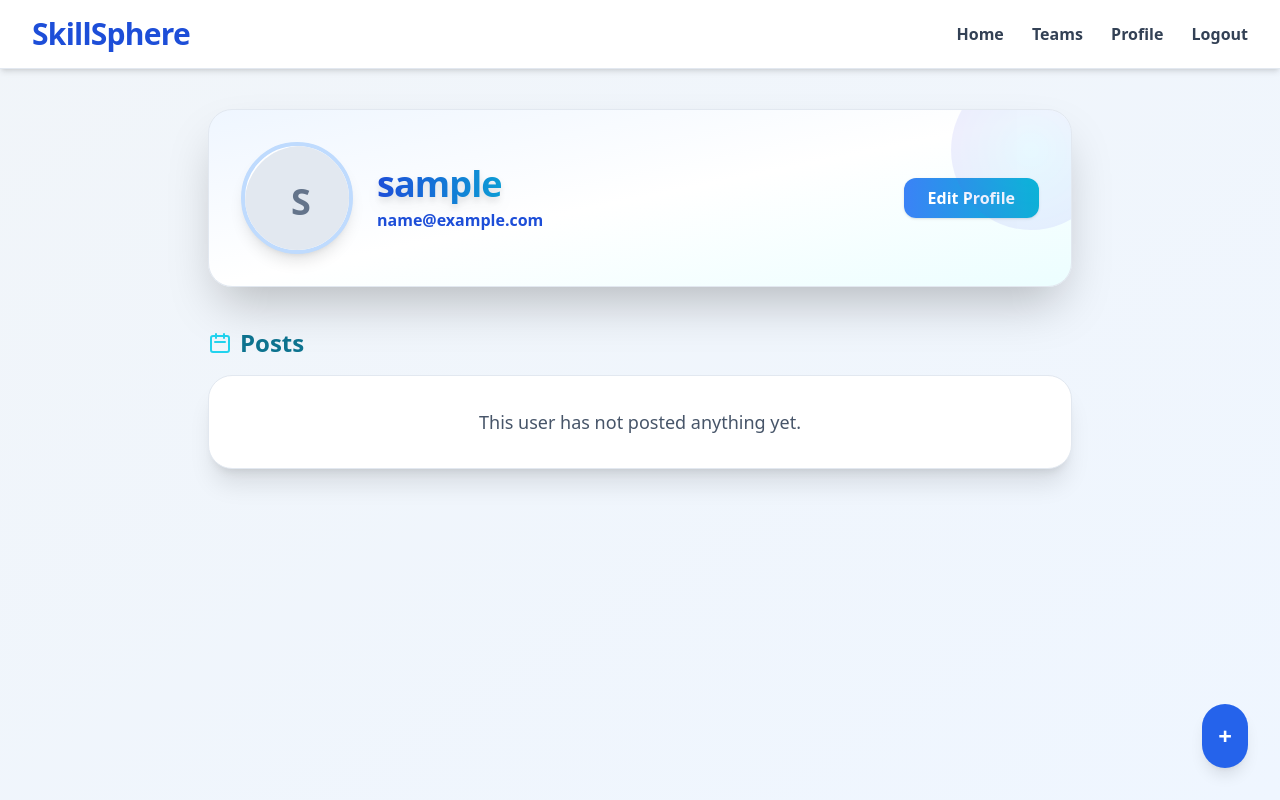
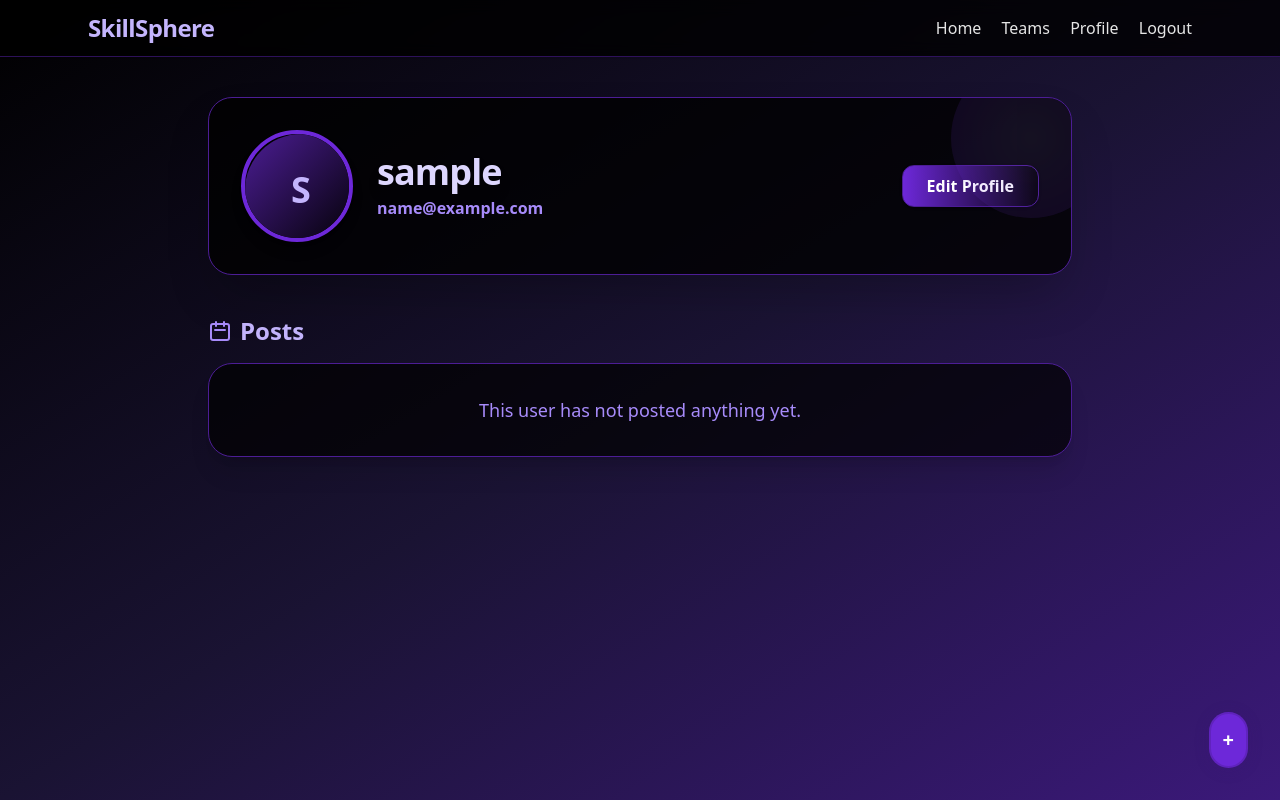
Before and after one commit to GOWTHAMK-byte/skillsphere, a Flask app: a page that uses app/templates/base.html in a window 1280 px wide. Run offline with Flask 3, Linux system fonts and the light colour scheme; the visitor is signed in with stand-in values (Sample User, id 1); data comes from the database, SQL or seed files in the repository; data that the repository does not hold is empty; some libraries are stand-ins or nearby versions.

Commit message:
changed one

```diff
--- a/app/templates/base.html
+++ b/app/templates/base.html
@@ -11,39 +11,39 @@
     <title>SkillSphere</title>
     {% endif %}
 </head>
-<body class="bg-gradient-to-br from-slate-100 to-blue-50 min-h-screen font-sans overflow-x-hidden">
+<body class="bg-gradient-to-br from-black via-[#1a1333] to-[#3b197a] min-h-screen font-sans antialiased overflow-x-hidden text-neutral-100">
     <script src="https://cdn.jsdelivr.net/npm/@yaireo/tagify"></script>
     <script src="https://cdn.jsdelivr.net/npm/@yaireo/tagify/dist/tagify.polyfills.min.js"></script>
     <style>
         ::-webkit-scrollbar { width: 10px; background: #e0e7ef; }
         ::-webkit-scrollbar-thumb { background: linear-gradient(135deg, #38bdf8 0%, #6366f1 100%); border-radius: 8px; }
     </style>
-    <header class="w-full bg-white shadow-md sticky top-0 z-50 border-b border-slate-200">
-        <div class="max-w-full mx-auto px-8 py-4 flex justify-between items-center">
-            <h1 class="text-3xl font-extrabold tracking-tight text-blue-700">
-                <a href="{{ url_for('index') }}">SkillSphere</a>
+    <header class="w-full bg-black/80 shadow-sm sticky top-0 z-50 border-b border-violet-900/60 backdrop-blur">
+        <div class="max-w-6xl mx-auto px-6 py-3 flex justify-between items-center">
+            <h1 class="text-2xl font-bold tracking-tight text-violet-300">
+                <a href="{{ url_for('index') }}" class="hover:text-violet-400 transition">SkillSphere</a>
             </h1>
-            <nav class="space-x-6">
-                <a href="{{ url_for('index') }}" class="text-slate-700 hover:text-blue-700 font-semibold transition">Home</a>
-                <a href="{{ url_for('teams') }}" class="text-slate-700 hover:text-blue-700 font-semibold transition">Teams</a>
+            <nav class="space-x-4">
+                <a href="{{ url_for('index') }}" class="text-neutral-200 hover:text-violet-400 font-medium transition">Home</a>
+                <a href="{{ url_for('teams') }}" class="text-neutral-200 hover:text-violet-400 font-medium transition">Teams</a>
                 {% if current_user.is_anonymous %}
-                <a href="{{ url_for('register') }}" class="text-slate-700 hover:text-blue-700 font-semibold transition">Register</a>
-                <a href="{{ url_for('login') }}" class="bg-blue-600 hover:bg-blue-700 text-white font-semibold px-5 py-2 rounded-lg shadow transition">Login</a>
+                <a href="{{ url_for('register') }}" class="text-neutral-200 hover:text-violet-400 font-medium transition">Register</a>
+                <a href="{{ url_for('login') }}" class="bg-violet-700 hover:bg-violet-800 text-white font-medium px-4 py-1.5 rounded-md shadow-sm transition">Login</a>
                 {% else %}
-                <a href="{{ url_for('user', username=current_user.username) }}" class="text-slate-700 hover:text-blue-700 font-semibold transition">Profile</a>
-                <a href="{{ url_for('logout') }}" class="text-slate-700 hover:text-blue-700 font-semibold transition">Logout</a>
+                <a href="{{ url_for('user', username=current_user.username) }}" class="text-neutral-200 hover:text-violet-400 font-medium transition">Profile</a>
+                <a href="{{ url_for('logout') }}" class="text-neutral-200 hover:text-violet-400 font-medium transition">Logout</a>
                 {% endif %}
             </nav>
         </div>
     </header>
     <main class="w-full px-0">
-        <div class="max-w-full mx-auto">
+        <div class="max-w-6xl mx-auto">
             {% with messages = get_flashed_messages(with_categories=true) %}
             {% if messages %}
-                <div class="mb-6 px-8">
+                <div class="mb-6 px-6">
                 {% for category, message in messages %}
-                    {% set color = 'blue' if category == 'message' else 'green' if category == 'success' else 'red' if category == 'danger' else 'yellow' %}
-                    <div class="bg-{{ color }}-100 border-l-4 border-{{ color }}-500 text-{{ color }}-700 p-4 rounded-lg shadow-md" role="alert">
+                    {% set color = 'violet' if category == 'message' else 'green' if category == 'success' else 'red' if category == 'danger' else 'yellow' %}
+                    <div class="bg-{{ color }}-900/10 border-l-4 border-{{ color }}-600 text-{{ color }}-200 p-3 rounded-md shadow-sm" role="alert">
                         <p>{{ message }}</p>
                     </div>
                 {% endfor %}
@@ -54,7 +54,7 @@
         </div>
     </main>
     {% if current_user.is_authenticated %}
-    <a href="{{ url_for('create_post') }}" class="fixed bottom-8 right-8 z-50 bg-blue-600 hover:bg-blue-700 text-white rounded-full shadow-lg p-4 flex items-center justify-center text-2xl font-bold transition-all" title="Create Post">
+    <a href="{{ url_for('create_post') }}" class="fixed bottom-8 right-8 z-50 bg-violet-700 hover:bg-violet-800 text-white rounded-full shadow-lg p-3 flex items-center justify-center text-xl font-bold transition-all border-2 border-violet-900/40" title="Create Post" style="box-shadow: 0 2px 16px 0 rgba(60,20,120,0.15);">
         +
     </a>
     {% endif %}
--- a/app/templates/user.html
+++ b/app/templates/user.html
@@ -3,38 +3,38 @@
 {% block content %}
 
 <div class="max-w-4xl mx-auto py-10 px-4">
-    <div class="relative bg-gradient-to-br from-blue-50 via-white to-cyan-50 rounded-3xl shadow-2xl border border-slate-200 p-8 mb-10 overflow-hidden">
+    <div class="relative bg-black/80 rounded-3xl shadow-2xl border border-violet-900 p-8 mb-10 overflow-hidden">
         <svg class="absolute -top-10 -right-10 w-40 h-40 opacity-10 pointer-events-none" viewBox="0 0 100 100" fill="none">
             <circle cx="50" cy="50" r="50" fill="url(#paint0_radial)" />
             <defs>
                 <radialGradient id="paint0_radial" cx="0" cy="0" r="1" gradientTransform="translate(50 50) scale(50)" gradientUnits="userSpaceOnUse">
-                    <stop stop-color="#38bdf8" />
-                    <stop offset="1" stop-color="#6366f1" />
+                    <stop stop-color="#a78bfa" />
+                    <stop offset="1" stop-color="#7c3aed" />
                 </radialGradient>
             </defs>
         </svg>
         <div class="flex flex-col sm:flex-row sm:items-center sm:justify-between gap-8">
             <div class="flex items-center gap-6">
-                <div class="w-28 h-28 rounded-full flex-shrink-0 border-4 border-blue-200 shadow-lg bg-white overflow-hidden">
+                <div class="w-28 h-28 rounded-full flex-shrink-0 border-4 border-violet-700 shadow-lg bg-black overflow-hidden">
                     {% if user.profile.avatar_filename %}
                         <img src="{{ url_for('static', filename='avatars/' + user.profile.avatar_filename) }}" alt="{{ user.username }}'s avatar" class="w-28 h-28 rounded-full object-cover">
                     {% else %}
-                        <div class="w-28 h-28 bg-slate-200 rounded-full flex items-center justify-center">
-                            <span class="text-4xl text-slate-500 font-bold">{{ user.username[0]|upper }}</span>
+                        <div class="w-28 h-28 bg-gradient-to-br from-violet-900 to-black rounded-full flex items-center justify-center">
+                            <span class="text-4xl text-violet-300 font-bold">{{ user.username[0]|upper }}</span>
                         </div>
                     {% endif %}
                 </div>
                 <div>
-                    <h1 class="text-4xl font-extrabold text-transparent bg-clip-text bg-gradient-to-r from-blue-700 to-cyan-500 mb-1 tracking-tight drop-shadow-lg">{{ user.username }}</h1>
-                    <p class="text-blue-700 font-semibold">{{ user.email }}</p>
+                    <h1 class="text-4xl font-extrabold text-violet-200 mb-1 tracking-tight drop-shadow-lg">{{ user.username }}</h1>
+                    <p class="text-violet-400 font-semibold">{{ user.email }}</p>
                     {% if user.profile and user.profile.bio %}
-                        <p class="mt-2 text-slate-700 max-w-lg italic">{{ user.profile.bio }}</p>
+                        <p class="mt-2 text-violet-100 max-w-lg italic">{{ user.profile.bio }}</p>
                     {% endif %}
                 </div>
             </div>
             {% if current_user == user %}
             <div class="mt-6 sm:mt-0">
-                <a href="{{ url_for('edit_profile') }}" class="inline-block px-6 py-2 bg-gradient-to-r from-blue-500 to-cyan-500 hover:from-blue-600 hover:to-cyan-600 text-white font-bold rounded-xl shadow transition-all">Edit Profile</a>
+                <a href="{{ url_for('edit_profile') }}" class="inline-block px-6 py-2 bg-gradient-to-r from-violet-700 to-black hover:from-violet-800 hover:to-black text-white font-bold rounded-xl shadow transition-all border border-violet-900">Edit Profile</a>
             </div>
             {% endif %}
         </div>
@@ -42,60 +42,60 @@
 
     {% if user.profile and user.profile.skills %}
     <div class="mb-8">
-        <h2 class="text-2xl font-bold text-cyan-700 mb-3 flex items-center gap-2">
-            <svg class="h-6 w-6 text-cyan-400" fill="none" viewBox="0 0 24 24" stroke="currentColor"><path stroke-linecap="round" stroke-linejoin="round" stroke-width="2" d="M9.75 17L6 13.25l1.41-1.41L9.75 14.17l6.84-6.84L18 8.75z"/></svg>
+        <h2 class="text-2xl font-bold text-violet-300 mb-3 flex items-center gap-2">
+            <svg class="h-6 w-6 text-violet-400" fill="none" viewBox="0 0 24 24" stroke="currentColor"><path stroke-linecap="round" stroke-linejoin="round" stroke-width="2" d="M9.75 17L6 13.25l1.41-1.41L9.75 14.17l6.84-6.84L18 8.75z"/></svg>
             Skills
         </h2>
         <div class="flex flex-wrap gap-2">
             {% for skill in user.profile.skills %}
-                <span class="bg-gradient-to-r from-blue-100 to-cyan-100 text-blue-800 text-sm font-semibold px-3 py-1 rounded-full shadow border border-cyan-200">{{ skill.name }}</span>
+                <span class="bg-violet-900/60 text-violet-200 text-sm font-semibold px-3 py-1 rounded-full shadow border border-violet-800">{{ skill.name }}</span>
             {% endfor %}
         </div>
     </div>
     {% endif %}
     {% if user.profile %}
     <div class="mb-8">
-        <h2 class="text-2xl font-bold text-cyan-700 mb-4 flex items-center gap-2">
-            <svg class="h-6 w-6 text-cyan-400" fill="none" viewBox="0 0 24 24" stroke="currentColor"><path stroke-linecap="round" stroke-linejoin="round" stroke-width="2" d="M17 20h5v-2a4 4 0 00-3-3.87M9 20H4v-2a4 4 0 013-3.87m9-4V7a4 4 0 00-8 0v2m12 4v2a4 4 0 01-4 4H7a4 4 0 01-4-4v-2a4 4 0 014-4h10a4 4 0 014 4z"/></svg>
+        <h2 class="text-2xl font-bold text-violet-300 mb-4 flex items-center gap-2">
+            <svg class="h-6 w-6 text-violet-400" fill="none" viewBox="0 0 24 24" stroke="currentColor"><path stroke-linecap="round" stroke-linejoin="round" stroke-width="2" d="M17 20h5v-2a4 4 0 00-3-3.87M9 20H4v-2a4 4 0 013-3.87m9-4V7a4 4 0 00-8 0v2m12 4v2a4 4 0 01-4 4H7a4 4 0 01-4-4v-2a4 4 0 014-4h10a4 4 0 014 4z"/></svg>
             Details
         </h2>
         <div class="grid grid-cols-1 md:grid-cols-2 gap-x-8 gap-y-6">
 
             {% if user.profile.college %}
             <div class="flex items-center space-x-3">
-                <svg xmlns="http://www.w3.org/2000/svg" class="h-6 w-6 text-slate-500" fill="none" viewBox="0 0 24 24" stroke="currentColor"><path d="M12 14l9-5-9-5-9 5 9 5z" /><path d="M12 14l6.16-3.422a12.083 12.083 0 01.665 6.479A11.952 11.952 0 0012 20.055a11.952 11.952 0 00-6.824-5.998 12.078 12.078 0 01.665-6.479L12 14z" /><path stroke-linecap="round" stroke-linejoin="round" stroke-width="2" d="M12 14l9-5-9-5-9 5 9 5zm0 0l6.16-3.422a12.083 12.083 0 01.665 6.479A11.952 11.952 0 0012 20.055a11.952 11.952 0 00-6.824-5.998 12.078 12.078 0 01.665-6.479L12 14zm-4 6v-7.5l4-2.222 4 2.222V20M1 12v7a2 2 0 002 2h14a2 2 0 002-2v-7" /></svg>
+                <svg xmlns="http://www.w3.org/2000/svg" class="h-6 w-6 text-violet-500" fill="none" viewBox="0 0 24 24" stroke="currentColor"><path d="M12 14l9-5-9-5-9 5 9 5z" /><path d="M12 14l6.16-3.422a12.083 12.083 0 01.665 6.479A11.952 11.952 0 0012 20.055a11.952 11.952 0 00-6.824-5.998 12.078 12.078 0 01.665-6.479L12 14z" /><path stroke-linecap="round" stroke-linejoin="round" stroke-width="2" d="M12 14l9-5-9-5-9 5 9 5zm0 0l6.16-3.422a12.083 12.083 0 01.665 6.479A11.952 11.952 0 0012 20.055a11.952 11.952 0 00-6.824-5.998 12.078 12.078 0 01.665-6.479L12 14zm-4 6v-7.5l4-2.222 4 2.222V20M1 12v7a2 2 0 002 2h14a2 2 0 002-2v-7" /></svg>
                 <div>
-                    <p class="font-semibold text-slate-800">{{ user.profile.college }}</p>
-                    <p class="text-sm text-slate-600">{{ user.profile.degree or '' }} - {{ user.profile.year or '' }}</p>
+                    <p class="font-semibold text-violet-200">{{ user.profile.college }}</p>
+                    <p class="text-sm text-violet-400">{{ user.profile.degree or '' }} - {{ user.profile.year or '' }}</p>
                 </div>
             </div>
             {% endif %}
 
             {% if user.profile.location %}
             <div class="flex items-center space-x-3">
-                <svg xmlns="http://www.w3.org/2000/svg" class="h-6 w-6 text-slate-500" viewBox="0 0 20 20" fill="currentColor"><path fill-rule="evenodd" d="M5.05 4.05a7 7 0 119.9 9.9L10 18.9l-4.95-4.95a7 7 0 010-9.9zM10 11a2 2 0 100-4 2 2 0 000 4z" clip-rule="evenodd" /></svg>
-                <p class="font-semibold text-slate-800">{{ user.profile.location }}</p>
+                <svg xmlns="http://www.w3.org/2000/svg" class="h-6 w-6 text-violet-500" viewBox="0 0 20 20" fill="currentColor"><path fill-rule="evenodd" d="M5.05 4.05a7 7 0 119.9 9.9L10 18.9l-4.95-4.95a7 7 0 010-9.9zM10 11a2 2 0 100-4 2 2 0 000 4z" clip-rule="evenodd" /></svg>
+                <p class="font-semibold text-violet-200">{{ user.profile.location }}</p>
             </div>
             {% endif %}
 
             {% if user.profile.github_url %}
             <div class="flex items-center space-x-3">
-                <svg xmlns="http://www.w3.org/2000/svg" class="h-6 w-6 text-slate-500" fill="currentColor" viewBox="0 0 24 24"><path d="M12 0c-6.626 0-12 5.373-12 12 0 5.302 3.438 9.8 8.207 11.387.599.111.793-.261.793-.577v-2.234c-3.338.726-4.033-1.416-4.033-1.416-.546-1.387-1.333-1.756-1.333-1.756-1.089-.745.083-.729.083-.729 1.205.084 1.839 1.237 1.839 1.237 1.07 1.834 2.807 1.304 3.492.997.107-.775.418-1.305.762-1.604-2.665-.305-5.467-1.334-5.467-5.931 0-1.311.469-2.381 1.236-3.221-.124-.303-.535-1.524.117-3.176 0 0 1.008-.322 3.301 1.23.957-.266 1.983-.399 3.003-.404 1.02.005 2.047.138 3.006.404 2.291-1.552 3.297-1.23 3.297-1.23.653 1.653.242 2.874.118 3.176.77.84 1.235 1.911 1.235 3.221 0 4.609-2.807 5.624-5.479 5.921.43.372.823 1.102.823 2.222v3.293c0 .319.192.694.801.576 4.765-1.589 8.199-6.086 8.199-11.386 0-6.627-5.373-12-12-12z"/></svg>
-                <a href="{{ user.profile.github_url }}" target="_blank" class="font-semibold text-blue-600 hover:underline">GitHub Profile</a>
+                <svg xmlns="http://www.w3.org/2000/svg" class="h-6 w-6 text-violet-500" fill="currentColor" viewBox="0 0 24 24"><path d="M12 0c-6.626 0-12 5.373-12 12 0 5.302 3.438 9.8 8.207 11.387.599.111.793-.261.793-.577v-2.234c-3.338.726-4.033-1.416-4.033-1.416-.546-1.387-1.333-1.756-1.333-1.756-1.089-.745.083-.729.083-.729 1.205.084 1.839 1.237 1.839 1.237 1.07 1.834 2.807 1.304 3.492.997.107-.775.418-1.305.762-1.604-2.665-.305-5.467-1.334-5.467-5.931 0-1.311.469-2.381 1.236-3.221-.124-.303-.535-1.524.117-3.176 0 0 1.008-.322 3.301 1.23.957-.266 1.983-.399 3.003-.404 1.02.005 2.047.138 3.006.404 2.291-1.552 3.297-1.23 3.297-1.23.653 1.653.242 2.874.118 3.176.77.84 1.235 1.911 1.235 3.221 0 4.609-2.807 5.624-5.479 5.921.43.372.823 1.102.823 2.222v3.293c0 .319.192.694.801.576 4.765-1.589 8.199-6.086 8.199-11.386 0-6.627-5.373-12-12-12z"/></svg>
+                <a href="{{ user.profile.github_url }}" target="_blank" class="font-semibold text-violet-400 hover:underline">GitHub Profile</a>
             </div>
             {% endif %}
 
             {% if user.profile.linkedin_url %}
             <div class="flex items-center space-x-3">
-                <svg xmlns="http://www.w3.org/2000/svg" class="h-6 w-6 text-slate-500" fill="currentColor" viewBox="0 0 24 24"><path d="M4.98 3.5c0 1.381-1.11 2.5-2.48 2.5s-2.48-1.119-2.48-2.5c0-1.38 1.11-2.5 2.48-2.5s2.48 1.12 2.48 2.5zm.02 4.5h-5v16h5v-16zm7.982 0h-4.968v16h4.969v-8.399c0-4.67 6.029-5.052 6.029 0v8.399h4.988v-10.131c0-7.88-8.922-7.593-11.018-3.714v-2.155z"/></svg>
-                <a href="{{ user.profile.linkedin_url }}" target="_blank" class="font-semibold text-blue-600 hover:underline">LinkedIn Profile</a>
+                <svg xmlns="http://www.w3.org/2000/svg" class="h-6 w-6 text-violet-500" fill="currentColor" viewBox="0 0 24 24"><path d="M4.98 3.5c0 1.381-1.11 2.5-2.48 2.5s-2.48-1.119-2.48-2.5c0-1.38 1.11-2.5 2.48-2.5s2.48 1.12 2.48 2.5zm.02 4.5h-5v16h5v-16zm7.982 0h-4.968v16h4.969v-8.399c0-4.67 6.029-5.052 6.029 0v8.399h4.988v-10.131c0-7.88-8.922-7.593-11.018-3.714v-2.155z"/></svg>
+                <a href="{{ user.profile.linkedin_url }}" target="_blank" class="font-semibold text-violet-400 hover:underline">LinkedIn Profile</a>
             </div>
             {% endif %}
 
             {% if user.profile.resume_file %}
             <div class="flex items-center space-x-3">
-                <svg xmlns="http://www.w3.org/2000/svg" class="h-6 w-6 text-slate-500" fill="none" viewBox="0 0 24 24" stroke="currentColor" stroke-width="2"><path stroke-linecap="round" stroke-linejoin="round" d="M12 10v6m0 0l-3-3m3 3l3-3m2 8H7a2 2 0 01-2-2V5a2 2 0 012-2h5.586a1 1 0 01.707.293l5.414 5.414a1 1 0 01.293.707V19a2 2 0 01-2 2z" /></svg>
-                <a href="#" class="font-semibold text-blue-600 hover:underline">Download Resume</a>
+                <svg xmlns="http://www.w3.org/2000/svg" class="h-6 w-6 text-violet-500" fill="none" viewBox="0 0 24 24" stroke="currentColor" stroke-width="2"><path stroke-linecap="round" stroke-linejoin="round" d="M12 10v6m0 0l-3-3m3 3l3-3m2 8H7a2 2 0 01-2-2V5a2 2 0 012-2h5.586a1 1 0 01.707.293l5.414 5.414a1 1 0 01.293.707V19a2 2 0 01-2 2z" /></svg>
+                <a href="#" class="font-semibold text-violet-400 hover:underline">Download Resume</a>
                 </div>
             {% endif %}
         </div>
@@ -103,16 +103,16 @@
     {% endif %}
 
     <div class="mb-8">
-        <h2 class="text-2xl font-bold text-cyan-700 mb-4 flex items-center gap-2">
-            <svg class="h-6 w-6 text-cyan-400" fill="none" viewBox="0 0 24 24" stroke="currentColor"><path stroke-linecap="round" stroke-linejoin="round" stroke-width="2" d="M8 7V3m8 4V3m-9 8h10M5 21h14a2 2 0 002-2V7a2 2 0 00-2-2H5a2 2 0 00-2 2v12a2 2 0 002 2z"/></svg>
+        <h2 class="text-2xl font-bold text-violet-300 mb-4 flex items-center gap-2">
+            <svg class="h-6 w-6 text-violet-400" fill="none" viewBox="0 0 24 24" stroke="currentColor"><path stroke-linecap="round" stroke-linejoin="round" stroke-width="2" d="M8 7V3m8 4V3m-9 8h10M5 21h14a2 2 0 002-2V7a2 2 0 00-2-2H5a2 2 0 00-2 2v12a2 2 0 002 2z"/></svg>
             Posts
         </h2>
         <div class="grid grid-cols-1 md:grid-cols-2 gap-8">
             {% for post in posts %}
                 {% include '_post.html' %}
             {% else %}
-                <div class="md:col-span-2 bg-white p-8 rounded-3xl shadow-xl text-center border border-slate-200">
-                    <p class="text-slate-600 text-lg">This user has not posted anything yet.</p>
+                <div class="md:col-span-2 bg-black/70 p-8 rounded-3xl shadow-xl text-center border border-violet-900">
+                    <p class="text-violet-400 text-lg">This user has not posted anything yet.</p>
                 </div>
             {% endfor %}
         </div>
```
Also changed, not shown: app/templates/_post.html (+32 -48 lines), app/templates/create_post.html (+32 -42 lines), app/templates/edit_profile.html (+39 -39 lines), app/templates/index.html (+4 -4 lines), app/templates/login.html (+14 -14 lines), app/templates/manage_post.html (+21 -21 lines), app/templates/register.html (+28 -28 lines), app/templates/teams.html (+14 -14 lines).
